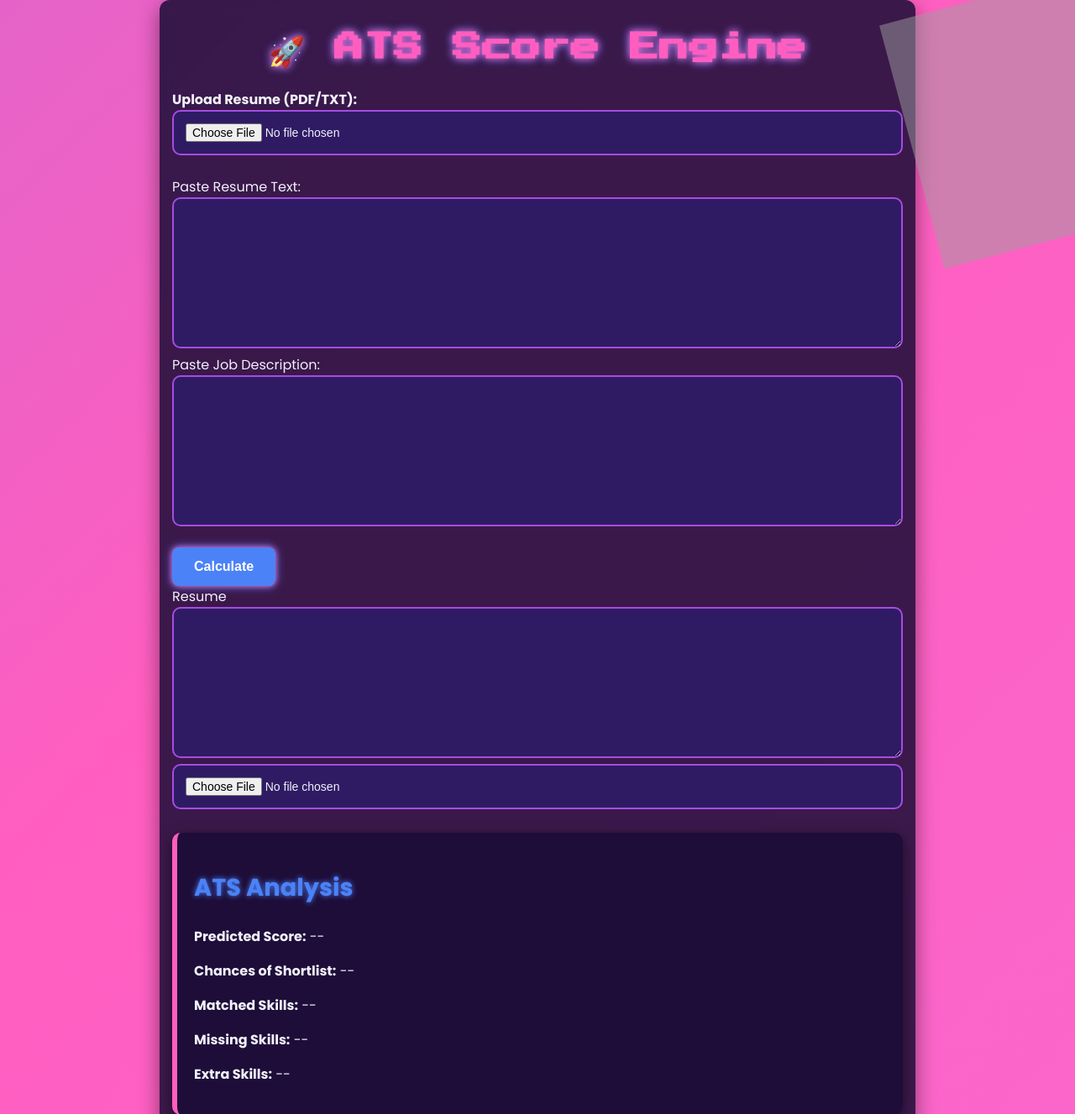
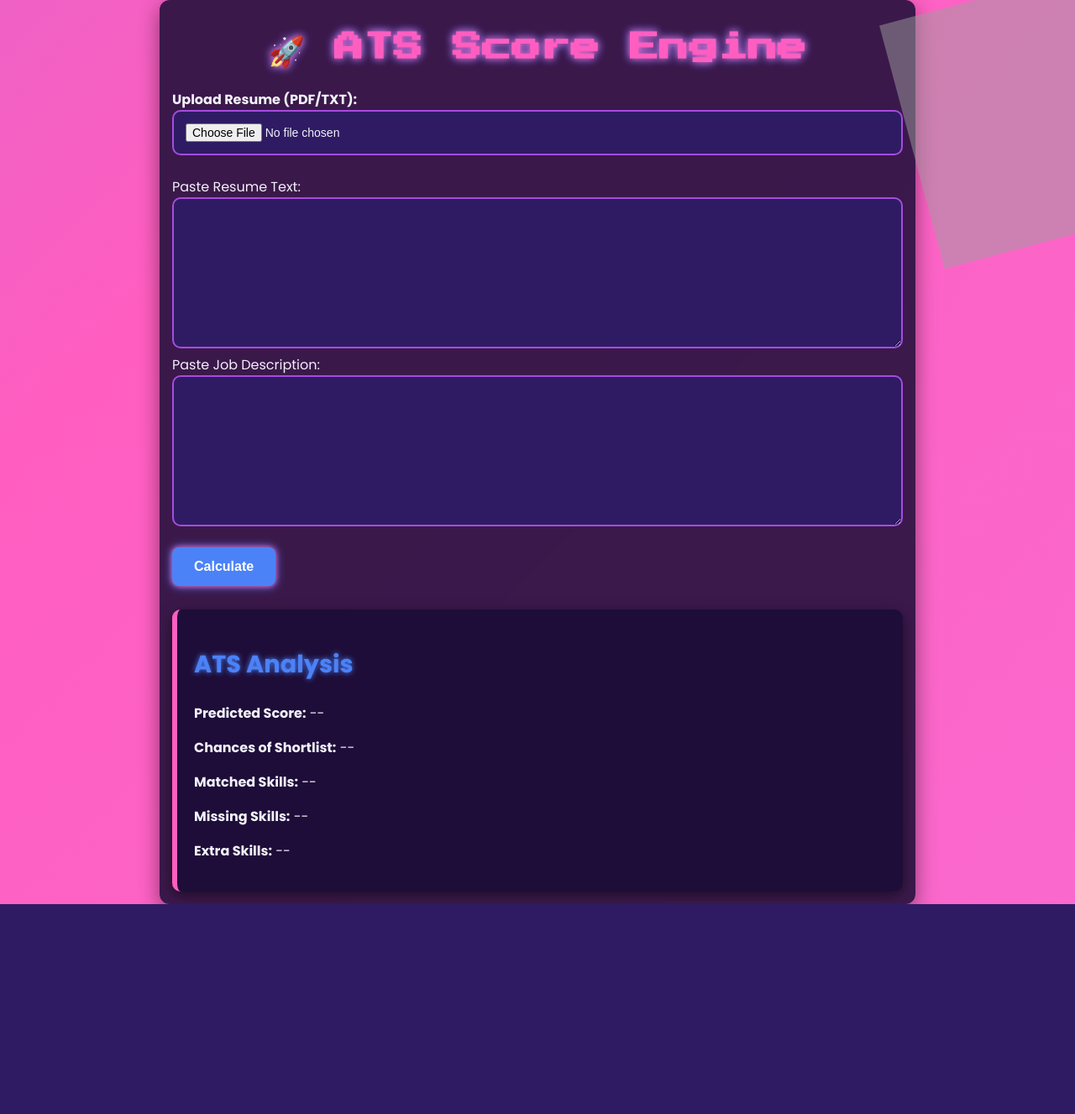
Before and after one commit to MoFa4/ats-score-engine, a Flask app: page / in a window 1280 px wide; the page is wider, and only the part inside the window is pictured. Shown: the top 1327 px of that part at 84% size. After the commit the page ends 1077 px from the top of that part, so only its background shows below. Run offline with Flask 3, Linux system fonts and the light colour scheme; grey boxes are pictures that could not be loaded.

Commit message:
Update index.html

```diff
--- a/templates/index.html
+++ b/templates/index.html
@@ -24,12 +24,7 @@
             <button type="submit">Calculate</button>
         </form>
 
-        <div class="input-section">
-            <label>Resume</label>
-            <textarea name="resume"></textarea>
 
-            <input type="file" name="resume_file">
-        </div>
 
         <!-- -------------------------- -->
         <!-- 🔥 Results Section (Always Visible) -->
```
